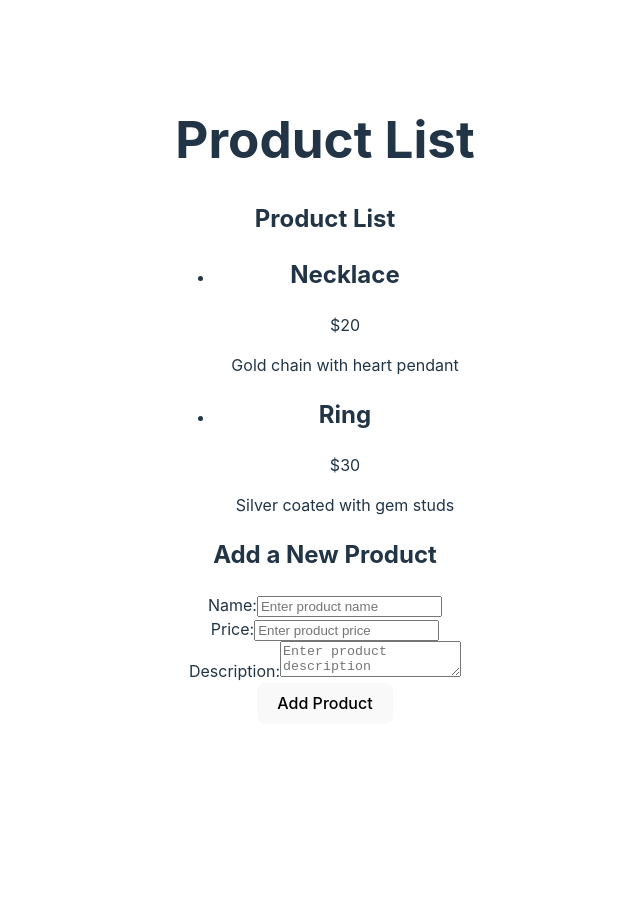
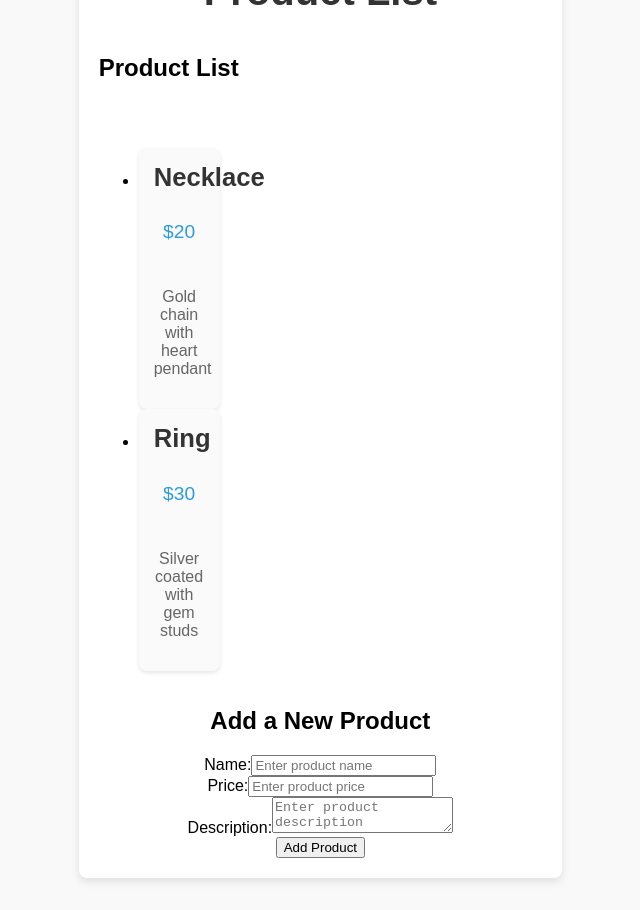
Before and after one commit to Morjacob/product-dashboard, a React (Vite) app: page / in a window 1280 px wide. Shown: the whole page, without its empty margins (315-955 px from the left). Before the commit the page ends 800 px from the top, so only its background shows below. Built offline with nearby package versions, Linux system fonts and the light colour scheme.

Commit message:
added stylistic changes to css

```diff
--- a/src/index.css
+++ b/src/index.css
@@ -1,68 +1,130 @@
-:root {
-  font-family: Inter, system-ui, Avenir, Helvetica, Arial, sans-serif;
-  line-height: 1.5;
-  font-weight: 400;
-
-  color-scheme: light dark;
-  color: rgba(157, 224, 148, 0.87);
-  background-color: #242424;
-
-  font-synthesis: none;
-  text-rendering: optimizeLegibility;
-  -webkit-font-smoothing: antialiased;
-  -moz-osx-font-smoothing: grayscale;
+/* General styles for the body and app container */
+body {
+  font-family: 'Arial', sans-serif;
+  background-color: #f9f9f9;
+  margin: 0;
+  padding: 0;
+  display: flex;
+  justify-content: center;
+  align-items: center;
+  height: 100vh;
 }
 
-a {
-  font-weight: 500;
-  color: #646cff;
-  text-decoration: inherit;
-}
-a:hover {
-  color: #535bf2;
+.app {
+  width: 90%;
+  max-width: 1200px;
+  padding: 20px;
+  background-color: #fff;
+  border-radius: 8px;
+  box-shadow: 0 4px 8px rgba(0, 0, 0, 0.1);
 }
 
-body {
-  margin: 0;
-  display: flex;
-  place-items: center;
-  min-width: 320px;
-  min-height: 100vh;
+/* Header */
+h1 {
+  text-align: center;
+  color: #333;
+  margin-bottom: 20px;
+  font-size: 2.5rem;
 }
 
-h1 {
-  font-size: 3.2em;
-  line-height: 1.1;
+/* Product List */
+.product-list {
+  display: flex;
+  flex-direction: column;
+  gap: 20px;
 }
 
-button {
+/* Individual Product Item */
+.product-item {
+  background-color: #fafafa;
+  padding: 15px;
   border-radius: 8px;
-  border: 1px solid transparent;
-  padding: 0.6em 1.2em;
-  font-size: 1em;
-  font-weight: 500;
-  font-family: inherit;
-  background-color: #1a1a1a;
-  cursor: pointer;
-  transition: border-color 0.25s;
-}
-button:hover {
-  border-color: #646cff;
-}
-button:focus,
-button:focus-visible {
-  outline: 4px auto -webkit-focus-ring-color;
+  box-shadow: 0 2px 4px rgba(0, 0, 0, 0.1);
+  display: flex;
+  flex-direction: column;
+  gap: 10px;
 }
 
-@media (prefers-color-scheme: light) {
-  :root {
-    color: #213547;
-    background-color: #ffffff;
+.product-item h2 {
+  font-size: 1.6rem;
+  color: #333;
+  margin: 0;
+}
+
+.product-price {
+  font-size: 1.2rem;
+  color: #2d9cdb; /* Light blue color */
+}
+
+.product-description {
+  font-size: 1rem;
+  color: #666;
+}
+
+/* Add Product Form */
+.add-product-form {
+  margin-top: 40px;
+  background-color: #fafafa;
+  padding: 20px;
+  border-radius: 8px;
+  box-shadow: 0 2px 4px rgba(0, 0, 0, 0.1);
+}
+
+.add-product-form h2 {
+  text-align: center;
+  color: #333;
+  margin-bottom: 20px;
+}
+
+.add-product-form label {
+  font-size: 1rem;
+  color: #333;
+  display: block;
+  margin-bottom: 5px;
+}
+
+.add-product-form input,
+.add-product-form textarea {
+  width: 100%;
+  padding: 10px;
+  margin-bottom: 15px;
+  border: 1px solid #ddd;
+  border-radius: 4px;
+  font-size: 1rem;
+  color: #333;
+}
+
+.add-product-form button {
+  width: 100%;
+  padding: 12px;
+  background-color: #2d9cdb;
+  color: white;
+  font-size: 1.1rem;
+  border: none;
+  border-radius: 4px;
+  cursor: pointer;
+  transition: background-color 0.3s ease;
+}
+
+.add-product-form button:hover {
+  background-color: #1f7aa8;
+}
+
+/* Responsive Design */
+@media (min-width: 768px) {
+  .product-list {
+    flex-direction: row;
+    flex-wrap: wrap;
+    gap: 30px;
   }
-  a:hover {
-    color: #747bff;
-  }
-  button {
-    background-color: #f9f9f9;
+
+  .product-item {
+    width: calc(50% - 30px);
   }
 }
+
+@media (min-width: 1200px) {
+  .product-item {
+    width: calc(33.333% - 30px);
+  }
+}
```
